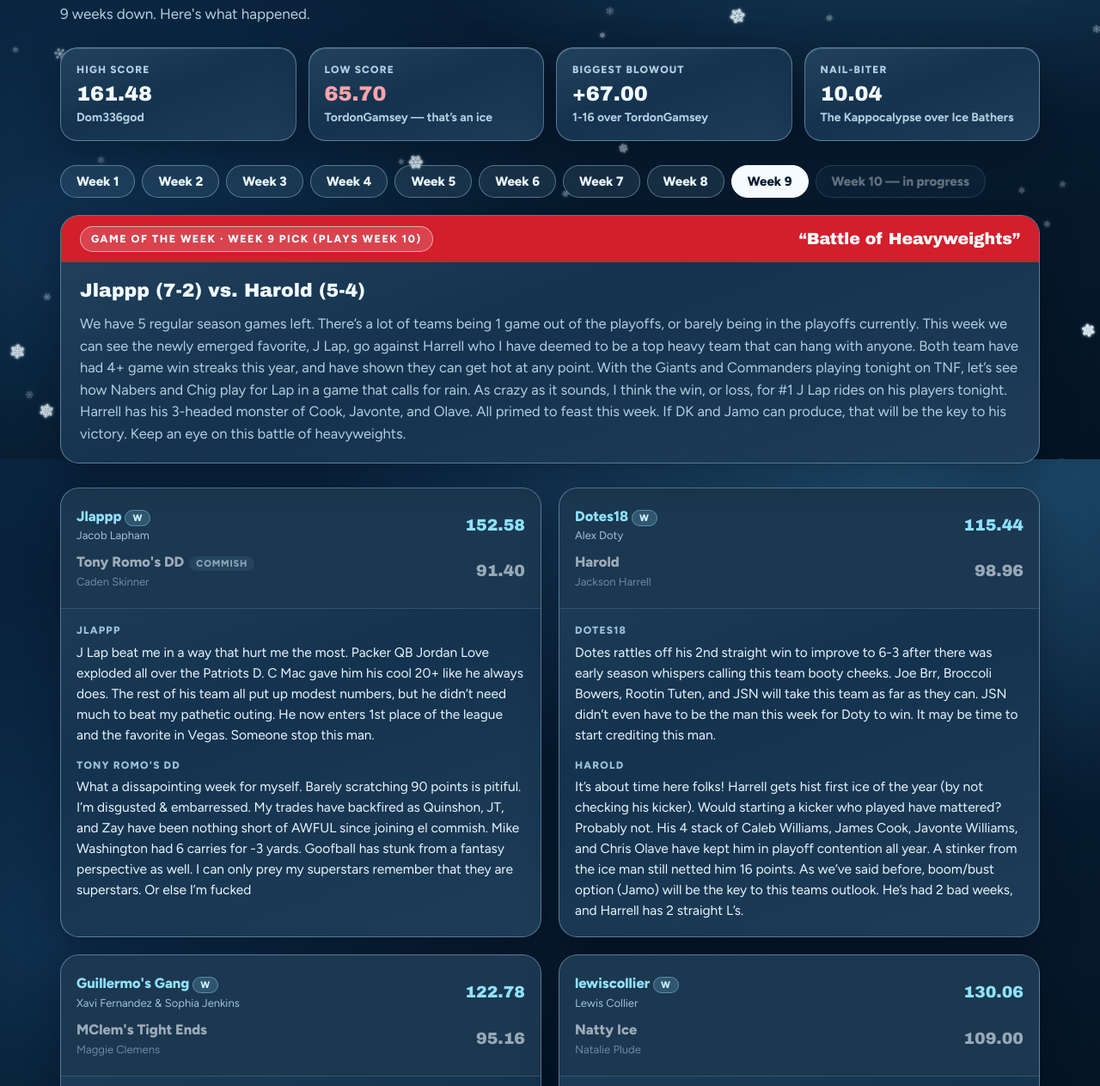
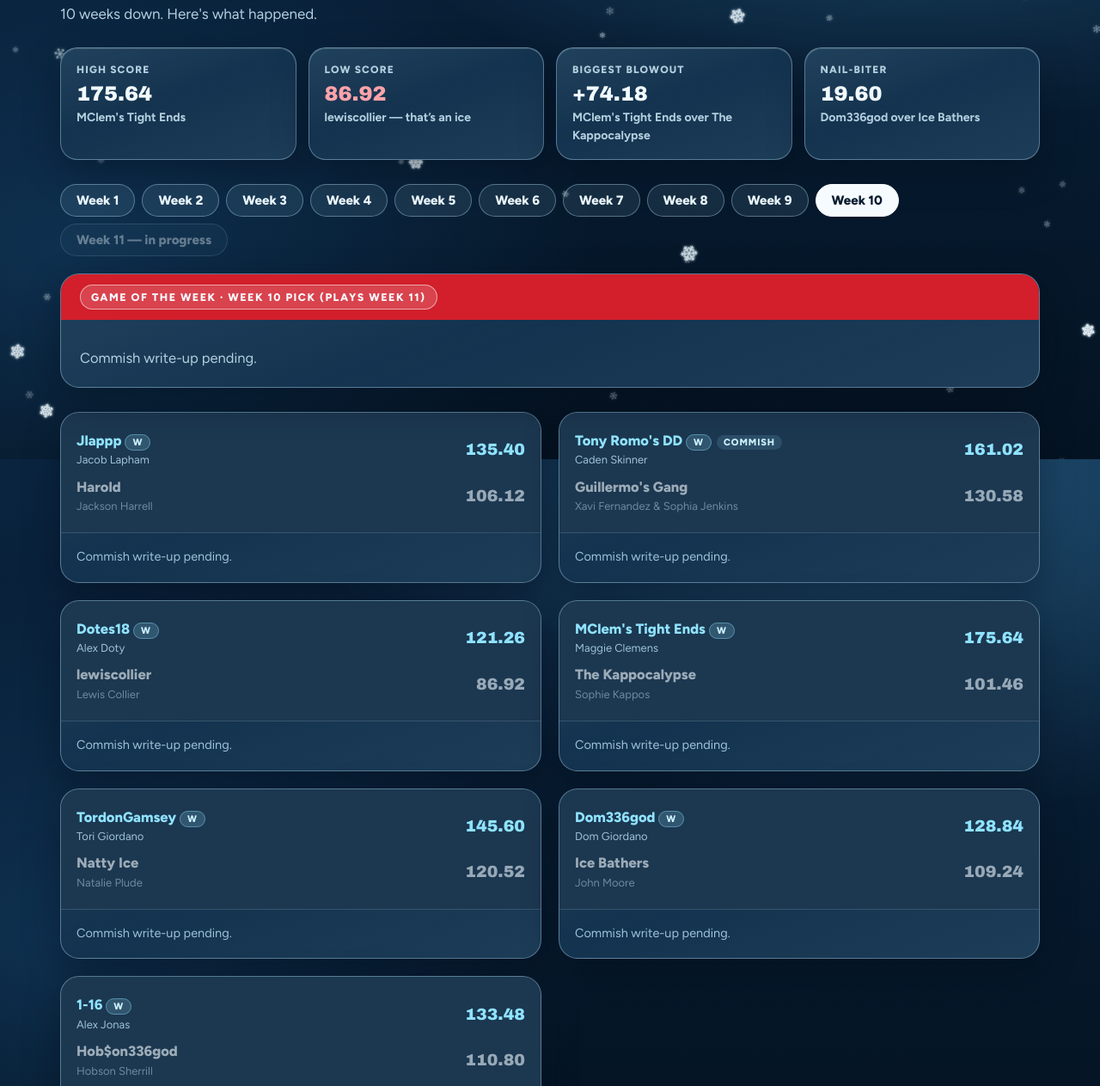
Before and after one commit to skappos/smirnoff-league, a plain HTML site: page index.html in a window 1280 px wide. Shown: the part 266-1529 px from the top of the page at 86% size. Drawn offline with nearby package versions, Linux system fonts and the light colour scheme; no server answers.

Commit message:
Week 10 Sleeper sync

```diff
--- a/index.html
+++ b/index.html
@@ -371,7 +371,7 @@
 
   <!-- ================= STANDINGS ================= -->
   <section class="view" id="view-standings">
-    <div class="eyebrow">Power Rankings · Through Week 9</div>
+    <div class="eyebrow">Power Rankings · Through Week 10</div>
     <h2 class="title">Standings</h2>
     <p class="lede">Top 8 are playoff-bound as of this week. Bottom 6 drop into the Toilet Bowl, where the loser gets locked in a pitch-black room with a 300-piece puzzle and a headlamp. Start practicing your edge pieces now.</p>
 
@@ -541,29 +541,29 @@
   }catch(e){ sb = null; }
 
   // ---------------- data ----------------
-  // Records/points current through Week 9 (synced from Sleeper league 1394061072742227968)
+  // Records/points current through Week 10 (synced from Sleeper league 1394061072742227968)
   var TEAMS = [
-    {id:"prospect-prodigies", name:"Guillermo's Gang", managers:["Xavi Fernandez","Sophia Jenkins"], w:5,l:4, bracket:"playoff", rank:8, pts:1072.64},
-    {id:"tony-romos-dd", name:"Tony Romo's DD", managers:["Caden Skinner"], w:6,l:3, bracket:"playoff", rank:3, pts:1194.34, commish:true},
-    {id:"harold", name:"Harold", managers:["Jackson Harrell"], w:5,l:4, bracket:"playoff", rank:7, pts:1081.00},
-    {id:"tordongamsey", name:"TordonGamsey", managers:["Tori Giordano"], w:3,l:6, bracket:"toilet", rank:13, pts:959.08},
-    {id:"mclems-tight-ends", name:"MClem's Tight Ends", managers:["Maggie Clemens"], w:5,l:4, bracket:"playoff", rank:6, pts:1126.66},
-    {id:"hobson336god", name:"Hob$on336god", managers:["Hobson Sherrill"], w:4,l:5, bracket:"toilet", rank:9, pts:1037.68},
-    {id:"kappocalypse", name:"The Kappocalypse", managers:["Sophie Kappos"], w:7,l:2, bracket:"playoff", rank:2, pts:1034.70},
-    {id:"jaxsoff-dart", name:"Ice Bathers", managers:["John Moore"], w:1,l:8, bracket:"toilet", rank:14, pts:966.76},
-    {id:"natty-ice", name:"Natty Ice", managers:["Natalie Plude"], w:3,l:6, bracket:"toilet", rank:12, pts:1001.78},
-    {id:"jonasty9", name:"1-16", managers:["Alex Jonas"], w:3,l:6, bracket:"toilet", rank:11, pts:1055.46},
-    {id:"dom336god", name:"Dom336god", managers:["Dom Giordano"], w:3,l:6, bracket:"toilet", rank:10, pts:1170.24},
-    {id:"jlappp", name:"Jlappp", managers:["Jacob Lapham"], w:7,l:2, bracket:"playoff", rank:1, pts:1244.50},
-    {id:"lewiscollier", name:"lewiscollier", managers:["Lewis Collier"], w:5,l:4, bracket:"playoff", rank:5, pts:1135.48},
-    {id:"dotes18", name:"Dotes18", managers:["Alex Doty"], w:6,l:3, bracket:"playoff", rank:4, pts:1121.86}
+    {id:"prospect-prodigies", name:"Guillermo's Gang", managers:["Xavi Fernandez","Sophia Jenkins"], w:5,l:5, bracket:"playoff", rank:7, pts:1203.22},
+    {id:"tony-romos-dd", name:"Tony Romo's DD", managers:["Caden Skinner"], w:7,l:3, bracket:"playoff", rank:2, pts:1355.36, commish:true},
+    {id:"harold", name:"Harold", managers:["Jackson Harrell"], w:5,l:5, bracket:"playoff", rank:8, pts:1187.12},
+    {id:"tordongamsey", name:"TordonGamsey", managers:["Tori Giordano"], w:4,l:6, bracket:"toilet", rank:12, pts:1104.68},
+    {id:"mclems-tight-ends", name:"MClem's Tight Ends", managers:["Maggie Clemens"], w:6,l:4, bracket:"playoff", rank:5, pts:1302.30},
+    {id:"hobson336god", name:"Hob$on336god", managers:["Hobson Sherrill"], w:4,l:6, bracket:"toilet", rank:11, pts:1148.48},
+    {id:"kappocalypse", name:"The Kappocalypse", managers:["Sophie Kappos"], w:7,l:3, bracket:"playoff", rank:4, pts:1136.16},
+    {id:"jaxsoff-dart", name:"Ice Bathers", managers:["John Moore"], w:1,l:9, bracket:"toilet", rank:14, pts:1076.00},
+    {id:"natty-ice", name:"Natty Ice", managers:["Natalie Plude"], w:3,l:7, bracket:"toilet", rank:13, pts:1122.30},
+    {id:"jonasty9", name:"1-16", managers:["Alex Jonas"], w:4,l:6, bracket:"toilet", rank:10, pts:1188.94},
+    {id:"dom336god", name:"Dom336god", managers:["Dom Giordano"], w:4,l:6, bracket:"toilet", rank:9, pts:1299.08},
+    {id:"jlappp", name:"Jlappp", managers:["Jacob Lapham"], w:8,l:2, bracket:"playoff", rank:1, pts:1379.90},
+    {id:"lewiscollier", name:"lewiscollier", managers:["Lewis Collier"], w:5,l:5, bracket:"playoff", rank:6, pts:1222.40},
+    {id:"dotes18", name:"Dotes18", managers:["Alex Doty"], w:7,l:3, bracket:"playoff", rank:3, pts:1243.12}
   ];
-  var CURRENT_WEEK = 9; // last fully-scored week
-  var UPCOMING_WEEK = 10;
-  var UPCOMING_MATCHUPS = [ // pairings only — Week 10 hasn't been played yet
-    ["jlappp","harold"], ["tony-romos-dd","prospect-prodigies"], ["dotes18","lewiscollier"],
-    ["kappocalypse","mclems-tight-ends"], ["tordongamsey","natty-ice"], ["dom336god","jaxsoff-dart"],
-    ["jonasty9","hobson336god"]
+  var CURRENT_WEEK = 10; // last fully-scored week
+  var UPCOMING_WEEK = 11;
+  var UPCOMING_MATCHUPS = [ // pairings only — Week 11 hasn't been played yet
+    ["jlappp","prospect-prodigies"], ["harold","lewiscollier"], ["tony-romos-dd","kappocalypse"],
+    ["tordongamsey","dotes18"], ["dom336god","mclems-tight-ends"], ["hobson336god","natty-ice"],
+    ["jonasty9","jaxsoff-dart"]
   ];
 
   // The marquee matchup Sophie picks each week, keyed by the week it's ANNOUNCED in
@@ -783,7 +783,14 @@
       rb:"The downfall of TordonGamsey has to be studied. Her 5th straight loss and she put up 63 points. Not a typo. ASSSSSS. Only 2 starters put up 10+ points, combined with Ladd getting her a goose egg. You have to feel bad. King Henry is screwed without Lamar. Lamar is also screwing her not playing. The excuses can only go so far. How does this GM respond?"},
     {week:9, a:"dom336god", b:"hobson336god", sa:161.48, sb:129.94,
       ra:"The battle of the 336 gods was must watch cinema, as both teams put up 130+. The real 336 god has now been established as Dom Girodano after he bent Hobson over by putting up 160+. That’s 2 wins in a row for Mr. 336. Bucky, Ceedee, and Tee Higgins are fantasy gold, putting up almost 90 points between the 3 of them. There’s still enough games left to make the playoff push",
-      rb:"Hobson takes his 2nd straight falling out of the playoff race currently. Midseason acquisition Kenneth Walker looks to be paying off, as well as getting a bounce back game from Bryce. P Wash gets him 14 but he’s on arguably the best team in football who doesn’t need to pepper him with targets every week. Mid for the rest of the team. Time to bounce back."}
+      rb:"Hobson takes his 2nd straight falling out of the playoff race currently. Midseason acquisition Kenneth Walker looks to be paying off, as well as getting a bounce back game from Bryce. P Wash gets him 14 but he’s on arguably the best team in football who doesn’t need to pepper him with targets every week. Mid for the rest of the team. Time to bounce back."},
+    {week:10, a:"jlappp", b:"harold", sa:135.40, sb:106.12, ra:"", rb:""},
+    {week:10, a:"tony-romos-dd", b:"prospect-prodigies", sa:161.02, sb:130.58, ra:"", rb:""},
+    {week:10, a:"dotes18", b:"lewiscollier", sa:121.26, sb:86.92, ra:"", rb:""},
+    {week:10, a:"kappocalypse", b:"mclems-tight-ends", sa:101.46, sb:175.64, ra:"", rb:""},
+    {week:10, a:"tordongamsey", b:"natty-ice", sa:145.60, sb:120.52, ra:"", rb:""},
+    {week:10, a:"dom336god", b:"jaxsoff-dart", sa:128.84, sb:109.24, ra:"", rb:""},
+    {week:10, a:"jonasty9", b:"hobson336god", sa:133.48, sb:110.80, ra:"", rb:""}
   ];
 
   // seed ices exactly as the Week 1 newsletter listed them (due 9/20)
@@ -846,7 +853,10 @@
     {id:"i58", who:"Caden Skinner", week:"Week 9", reason:"Mike Washington Jr. (-0.3 pt starter)", status:"owed"},
     {id:"i59", who:"Tori Giordano", week:"Week 9", reason:"Ladd McConkey (0-pt starter)", status:"owed"},
     {id:"i60", who:"Maggie Clemens", week:"Week 9", reason:"Adonai Mitchell (0-pt starter)", status:"owed"},
-    {id:"i61", who:"Jackson Harrell", week:"Week 9", reason:"Tyler Loop (0-pt starter)", status:"owed"}
+    {id:"i61", who:"Jackson Harrell", week:"Week 9", reason:"Tyler Loop (0-pt starter)", status:"owed"},
+    {id:"i62", who:"Lewis Collier", week:"Week 10", reason:"Lowest-scoring team of the week (Week 10)", status:"owed"},
+    {id:"i63", who:"Hobson Sherrill", week:"Week 10", reason:"Xavier Worthy (0-pt starter)", status:"owed"},
+    {id:"i64", who:"Lewis Collier", week:"Week 10", reason:"Omar Cooper Jr. (0-pt starter)", status:"owed"}
   ];
 
   // season chug log — Sophie sends times after each newsletter, this gets updated to match.
@@ -1154,7 +1164,7 @@
 
   // ---------------- render: recaps ----------------
   var currentWeek = CURRENT_WEEK;
-  var weeksAvailable = [1,2,3,4,5,6,7,8,9];
+  var weeksAvailable = [1,2,3,4,5,6,7,8,9,10];
 
   function weekMatchups(w){ return MATCHUPS.filter(function(m){ return m.week===w; }); }
 
```
